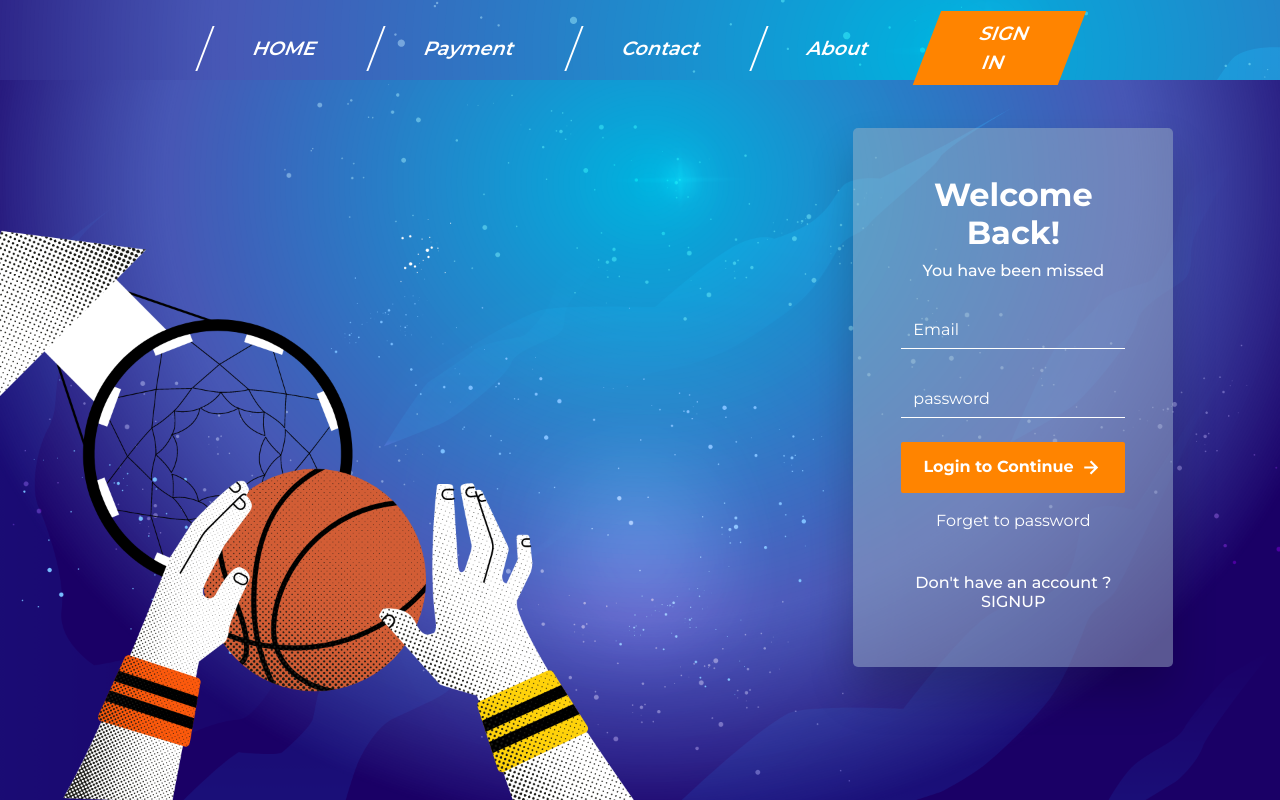
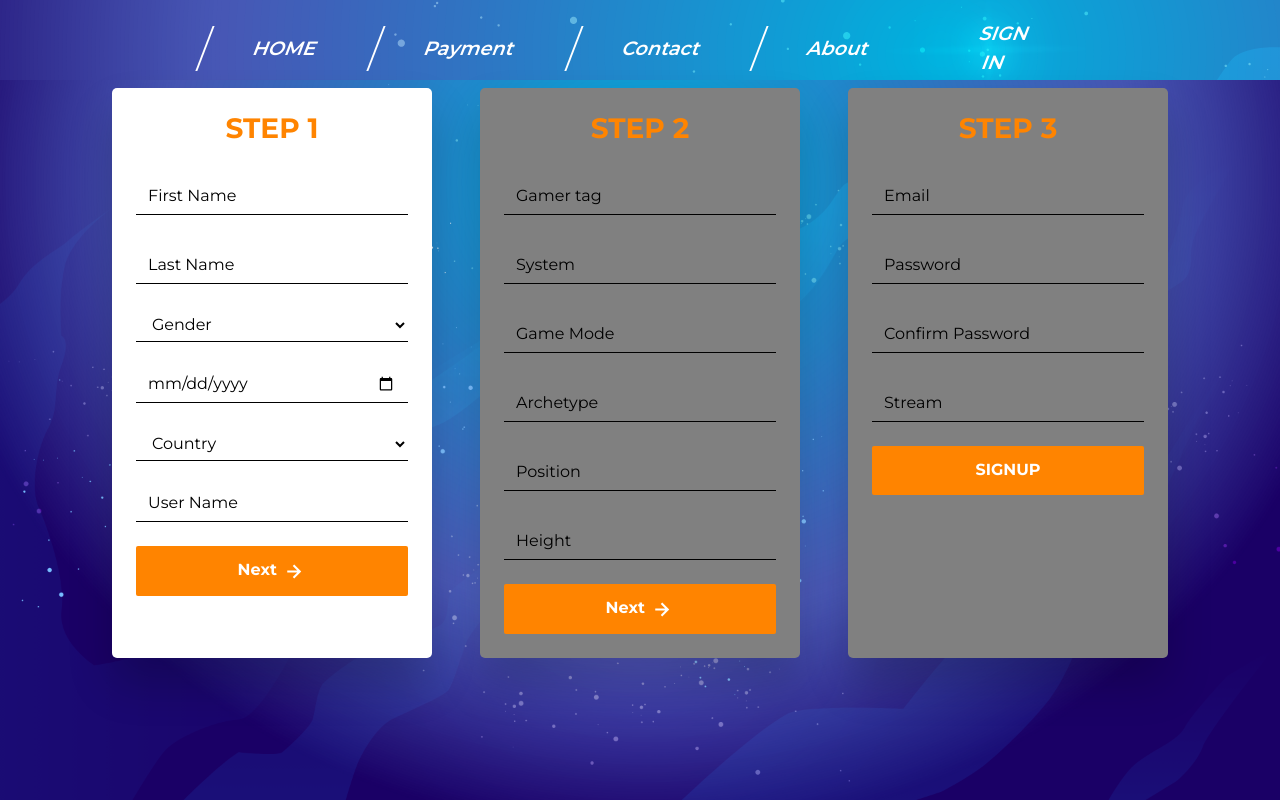
Before and after one commit to Iqbal-Hassan-1/2k-unity, a React (Vite) app: page /sign-up in a window 1280 px wide. Built offline with nearby package versions, Linux system fonts and the light colour scheme.

Commit message:
upadate the signup page remaining check

```diff
--- a/src/App.css
+++ b/src/App.css
@@ -93,3 +93,22 @@
   font-size: 1rem;
   font-weight: 700;
 }
+
+#forId .form-control {
+  display: block;
+  width: 100%;
+  padding: 0.375rem 0.75rem;
+  font-size: 1rem;
+  font-weight: 400;
+  line-height: 1.5;
+  color: #000 !important;
+  background-color: transparent !important;
+  background-clip: padding-box;
+  border: none !important;
+  border-bottom: 1px solid #000 !important;
+  -webkit-appearance: none;
+  -moz-appearance: none;
+  appearance: none;
+  border-radius: 0px !important;
+  transition: border-color 0.15s ease-in-out, box-shadow 0.15s ease-in-out;
+}
--- a/src/App.jsx
+++ b/src/App.jsx
@@ -7,6 +7,7 @@ import SignIn from "./auth/SignIn";
 import About from "./pages/About";
 import Payment from "./pages/Payment";
 import Contact from "./pages/Contact";
+import Signup from "./auth/Signup";
 
 function App() {
   return (
@@ -15,7 +16,8 @@ function App() {
         <Navbar />
         <Routes>
           <Route path="/" exact element={<Home />} />
-          <Route path="/sign-up" element={<SignIn />} />
+          <Route path="/sign-in" element={<SignIn />} />
+          <Route path="/sign-up" element={<Signup />} />
           <Route path="/about" element={<About />} />
           <Route path="/contact" element={<Contact />} />
           <Route path="/payment" element={<Payment />} />
--- a/src/auth/SignIn.jsx
+++ b/src/auth/SignIn.jsx
@@ -1,16 +1,16 @@
 import React from "react";
-import "./signin.css";
+import style from "./signin.module.css";
 import { Button, Col, Container, Form, Row } from "react-bootstrap";
 import InputField from "../component/InputField/InputField";
 import { BiRightArrowAlt } from "react-icons/bi";
 import ball from "../assets/basket-ball.png";
 const SignIn = () => {
   return (
-    <Container fluid className="div-container">
+    <Container fluid className={style.divcontainer}>
       <Row>
         <Col
           md={{ offset: 8, span: 3 }}
-          className="text-white bg-white mt-5 p-5 forShadow"
+          className={`text-white bg-white mt-5 p-5 ${style.forShadow}`}
         >
           <Form>
             <h2 className="text-center fw-bold">Welcome Back!</h2>
--- /dev/null
+++ b/src/auth/Signup.jsx
@@ -0,0 +1,112 @@
+import React, { useState } from "react";
+import style from "./signup.module.css";
+import { Button, Col, Container, Form, Row } from "react-bootstrap";
+import InputField from "../component/InputField/InputField";
+import { BiRightArrowAlt } from "react-icons/bi";
+import InputFieldWhite from "../component/InputField/InputFieldWhite";
+const Signup = () => {
+  const [activeStep, setActiveStep] = useState(0);
+
+  const handleNext = (num) => {
+    console.log(num);
+    setActiveStep(num);
+  };
+  return (
+    <Container fluid className={style.signupdiv}>
+      <Row className="d-flex justify-content-center gap-5">
+        <Col
+          md={3}
+          className={`text-white mt-2 p-4 ${
+            activeStep === 0 ? style.activeForm : style.inactiveForm
+          } ${style.forbgshadow}`}
+        >
+          <Form>
+            <h3 className="text-center fw-bold">STEP 1</h3>
+            <InputFieldWhite placeholder={"First Name"} />
+            <InputFieldWhite placeholder={"Last Name"} />{" "}
+            <select className={`${style.divselect}`}>
+              <option>Gender</option>
+              <option value="1">Male</option>
+              <option value="2">Female</option>
+              <option value="3">Other</option>
+            </select>
+            <InputFieldWhite placeholder={"Date of Birth"} type="date" />{" "}
+            <select className={`${style.divselect}`}>
+              <option>Country</option>
+              <option value="1">Pakistan</option>
+              <option value="2">India</option>
+              <option value="3">England</option>
+              <option value="3">United kingdom</option>
+            </select>
+            <InputFieldWhite placeholder={"User Name"} />{" "}
+            <div className="d-grid gap-2 pt-3 opacity-100">
+              {" "}
+              <Button
+                variant="primary"
+                size="lg"
+                className="opacity-100"
+                onClick={() => handleNext(1)}
+              >
+                Next <BiRightArrowAlt size={25} />{" "}
+              </Button>
+            </div>{" "}
+          </Form>
+        </Col>
+        <Col
+          md={3}
+          className={`text-white mt-2 p-4 ${
+            activeStep === 1 ? style.activeForm : style.inactiveForm
+          } ${style.forbgshadow}`}
+        >
+          <Form>
+            <h3 className="text-center fw-bold">STEP 2</h3>
+            <InputFieldWhite placeholder={"Gamer tag"} />
+            <InputFieldWhite placeholder={"System"} />{" "}
+            <InputFieldWhite placeholder={"Game Mode"} />
+            <InputFieldWhite placeholder={"Archetype"} />{" "}
+            <InputFieldWhite placeholder={"Position"} />
+            <InputFieldWhite placeholder={"Height"} />{" "}
+            <div className="d-grid gap-2 pt-3 opacity-100">
+              {" "}
+              <Button
+                variant="primary"
+                size="lg"
+                className="opacity-100"
+                onClick={() => handleNext(2)}
+              >
+                Next <BiRightArrowAlt size={25} />{" "}
+              </Button>
+            </div>{" "}
+          </Form>
+        </Col>
+        <Col
+          md={3}
+          className={`text-white mt-2 p-4 ${
+            activeStep === 2 ? style.activeForm : style.inactiveForm
+          } ${style.forbgshadow}`}
+        >
+          <Form>
+            <h3 className="text-center fw-bold">STEP 3</h3>
+            <InputFieldWhite placeholder={"Email"} />
+            <InputFieldWhite placeholder={"Password"} />{" "}
+            <InputFieldWhite placeholder={"Confirm Password"} />
+            <InputFieldWhite placeholder={"Stream"} />{" "}
+            <div className="d-grid gap-2 pt-3 opacity-100">
+              {" "}
+              <Button
+                variant="primary"
+                size="lg"
+                className="opacity-100"
+                onClick={() => handleNext(0)}
+              >
+                SIGNUP
+              </Button>
+            </div>{" "}
+          </Form>
+        </Col>
+      </Row>
+    </Container>
+  );
+};
+
+export default Signup;
--- a/src/auth/signin.css
+++ b/src/auth/signin.module.css
@@ -1,4 +1,4 @@
-.div-container {
+.divcontainer {
   height: 90vh;
   background-image: url("../assets/bg-signup.png");
   background-position: 30% 99%;
@@ -11,3 +11,7 @@
   background-color: rgba(158, 178, 196, 0.484) !important;
   backdrop-filter: blur(0px) !important;
 }
+
+.forShadow h3 {
+  color: var(--main-color);
+}
--- /dev/null
+++ b/src/auth/signup.module.css
@@ -0,0 +1,40 @@
+.signupdiv {
+  height: 90vh;
+  background-image: url("../assets/bg-signup1.png");
+  background-position: 30% 99%;
+  background-repeat: no-repeat;
+  background-size: cover;
+}
+.forbgshadow {
+  box-shadow: 0 25px 45px rgba(0, 0, 0, 0.2) !important;
+  border-radius: 5px;
+  /* background-color: #fff !important; */
+  backdrop-filter: blur(0px) !important;
+}
+
+.forbgshadow h3 {
+  color: var(--main-color);
+}
+.divselect {
+  display: block;
+  width: 100%;
+  padding: 0.375rem 0.75rem;
+  font-size: 1rem;
+  font-weight: 400;
+  line-height: 1.5;
+  border: none;
+  background-color: transparent;
+  border-bottom: 1px solid #000;
+  margin-top: 1.5rem;
+}
+.divselect:focus {
+  outline: none; /* Remove the blue focus border */
+  box-shadow: none; /* Remove any box shadow if present */
+}
+.activeForm {
+  background-color: white !important;
+}
+
+.inactiveForm {
+  background-color: gray !important;
+}
--- a/src/component/InputField/InputField.jsx
+++ b/src/component/InputField/InputField.jsx
@@ -1,16 +1,22 @@
 import React from "react";
-import "./input.css";
 import { Form } from "react-bootstrap";
+import style from "./input.module.css";
 const InputField = ({ title, placeholder }) => {
   return (
     <>
-      <Form.Group className="mb-2" controlId="formBasicEmail">
-        <Form.Label>{title}</Form.Label>
-        <Form.Control type="email" placeholder={placeholder && placeholder} />
-        {/* <Form.Text className="text-muted">
+      <div className={style.forIdd}>
+        <Form.Group className="mb-2" controlId="formBasicEmail">
+          <Form.Label>{title}</Form.Label>
+          <Form.Control
+            type="email"
+            placeholder={placeholder && placeholder}
+            className={style.forInput}
+          />
+          {/* <Form.Text className="text-muted">
           We'll never share your email with anyone else.
         </Form.Text> */}
-      </Form.Group>
+        </Form.Group>
+      </div>
     </>
   );
 };
--- /dev/null
+++ b/src/component/InputField/InputFieldWhite.jsx
@@ -0,0 +1,22 @@
+import React from "react";
+import { Form } from "react-bootstrap";
+import style from "./inputwhite.module.css";
+const InputFieldWhite = ({ title, placeholder, type }) => {
+  return (
+    <div>
+      <Form.Group className="mb-2" controlId="formBasicEmail">
+        <Form.Label>{title}</Form.Label>
+        <Form.Control
+          type={type}
+          placeholder={placeholder && placeholder}
+          className={style.forInput}
+        />
+        {/* <Form.Text className="text-muted">
+          We'll never share your email with anyone else.
+        </Form.Text> */}
+      </Form.Group>
+    </div>
+  );
+};
+
+export default InputFieldWhite;
--- /dev/null
+++ b/src/component/InputField/input.module.css
@@ -0,0 +1,26 @@
+.forInput {
+  display: block;
+  width: 100%;
+  padding: 0.375rem 0.75rem;
+  font-size: 1rem;
+  font-weight: 400;
+  line-height: 1.5;
+  color: #fff !important;
+  background-color: transparent !important;
+  background-clip: padding-box;
+  border: none !important;
+  border-bottom: 1px solid #fff !important;
+  -webkit-appearance: none;
+  -moz-appearance: none;
+  appearance: none;
+  border-radius: 0px !important;
+  transition: border-color 0.15s ease-in-out, box-shadow 0.15s ease-in-out;
+}
+.forInput:focus {
+  box-shadow: none !important;
+}
+.forInput::placeholder {
+  /* Chrome, Firefox, Opera, Safari 10.1+ */
+  color: #fff !important;
+  opacity: 1; /* Firefox */
+}
--- a/src/component/InputField/input.css
+++ b/src/component/InputField/inputwhite.module.css
@@ -1,26 +1,26 @@
-.form-control {
+.forInput {
   display: block;
   width: 100%;
   padding: 0.375rem 0.75rem;
   font-size: 1rem;
   font-weight: 400;
   line-height: 1.5;
-  color: #fff !important;
+  color: #000 !important;
   background-color: transparent !important;
   background-clip: padding-box;
   border: none !important;
-  border-bottom: 1px solid #fff !important;
+  border-bottom: 1px solid #000 !important;
   -webkit-appearance: none;
   -moz-appearance: none;
   appearance: none;
   border-radius: 0px !important;
   transition: border-color 0.15s ease-in-out, box-shadow 0.15s ease-in-out;
 }
-.form-control:focus {
+.forInput:focus {
   box-shadow: none !important;
 }
-::placeholder {
+.forInput::placeholder {
   /* Chrome, Firefox, Opera, Safari 10.1+ */
-  color: #fff !important;
+  color: #000 !important;
   opacity: 1; /* Firefox */
 }
--- a/src/layout/Navbar.jsx
+++ b/src/layout/Navbar.jsx
@@ -95,7 +95,7 @@ function Navbar() {
 
           <li className="nav-item border-right-0">
             <NavLink
-              to="/sign-up"
+              to="/sign-in"
               className="nav-links border-0"
               style={({ isActive }) => ({
                 background: isActive ? "var(--main-color)" : null,
```
